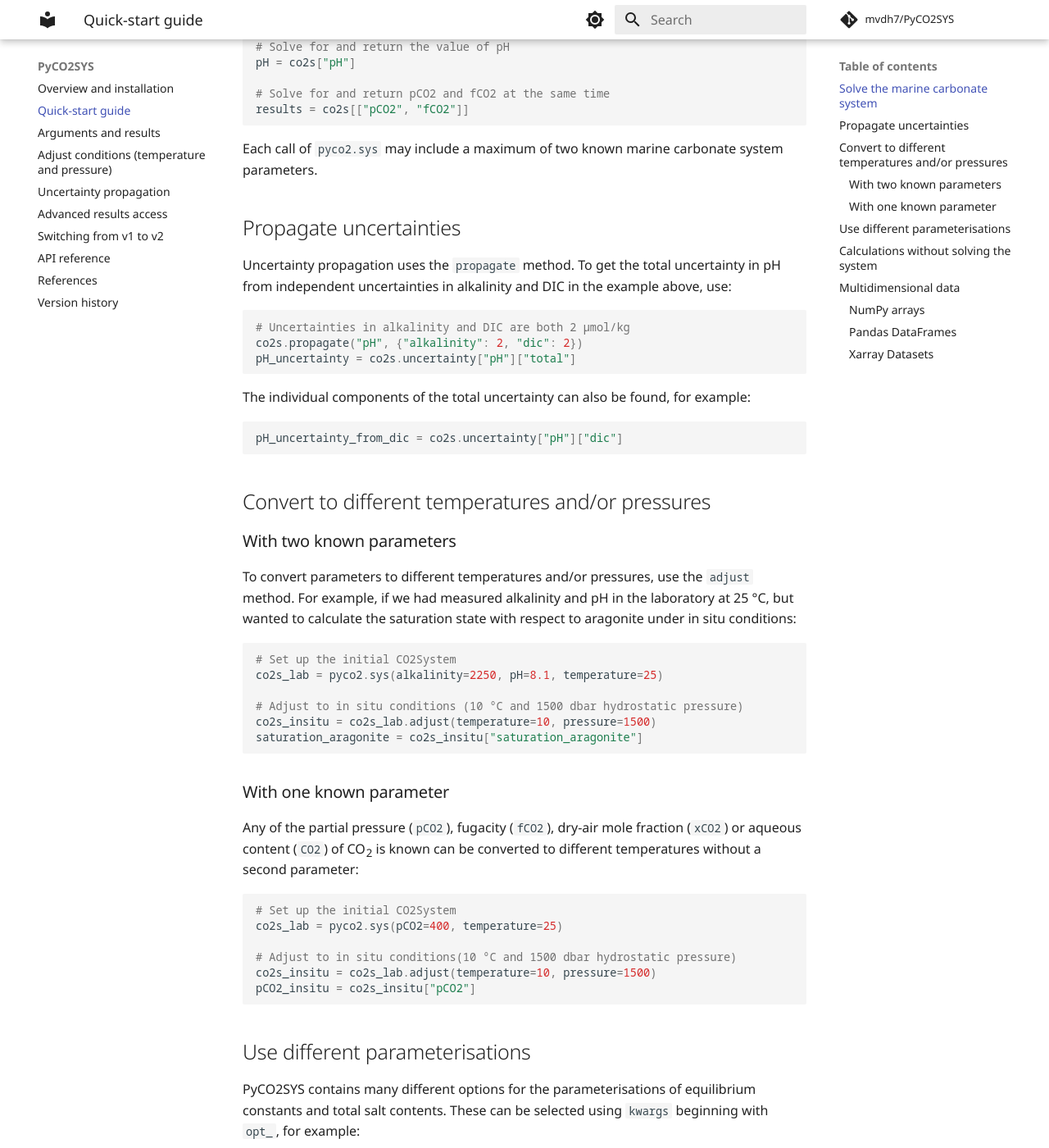
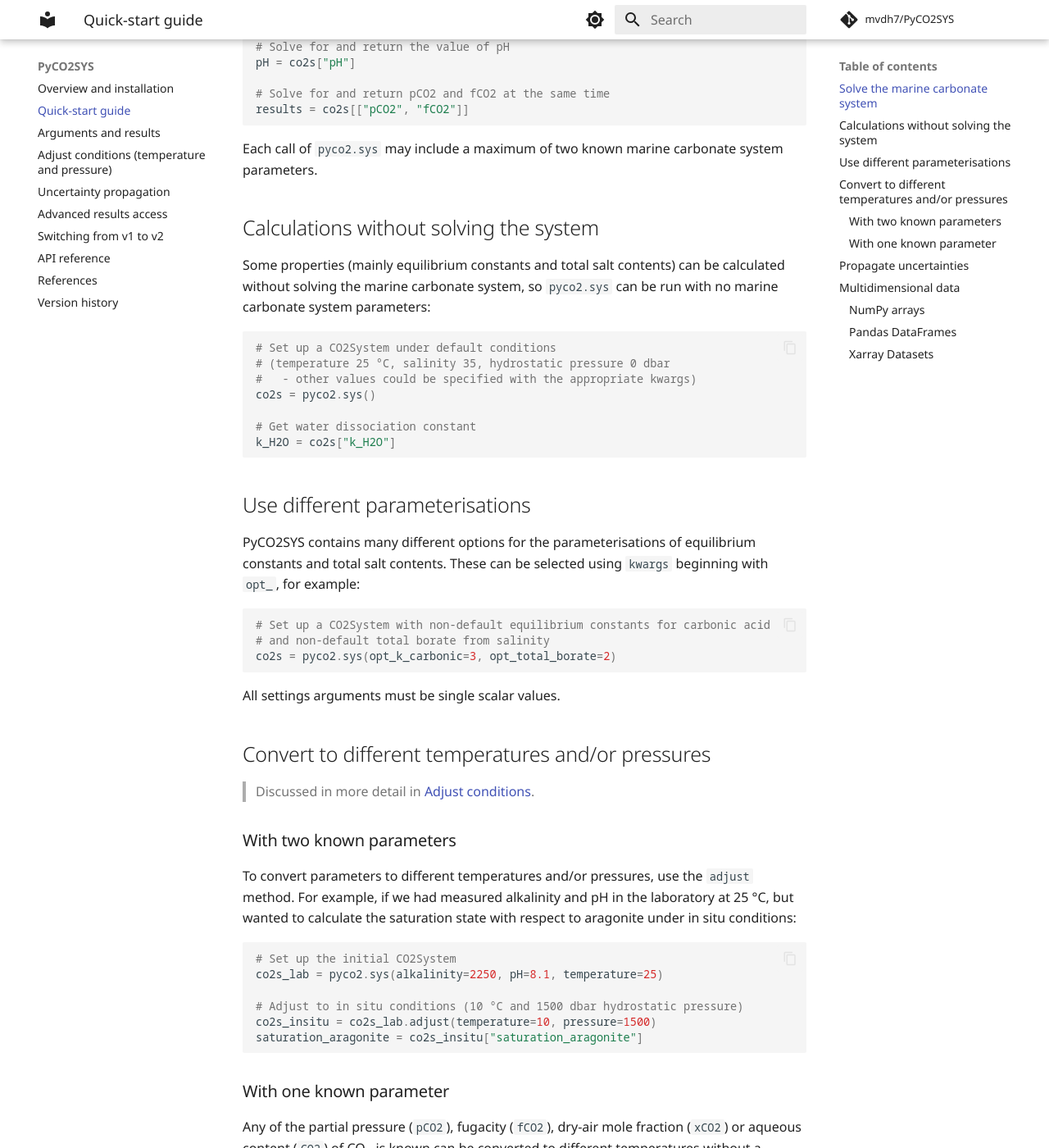
Before and after one commit to mvdh7/PyCO2SYS, an MkDocs documentation site: the page built from docs/quick.md, in a window 1280 px wide and 1400 px high, scrolled down 708 px. Shown: the whole window at 82% size. Built offline with MkDocs 1.6.1 and Material for MkDocs 9.7.7, drawn with Linux system fonts in a browser that asks for light colours; comment, search, counter and statistics services are not loaded; some of the changed text lies outside the part shown.

````diff
--- a/docs/detail.md
+++ b/docs/detail.md
@@ -230,7 +230,9 @@ See [Advanced results access](results.md) for a more detailed overview of the di
 
 ### `pyco2.sys` arguments
 
-All [keyword arguments](#keyword-arguments) that can be provided to `pyco2.sys` are also available as results with the same keyword.
+All [keyword arguments](#keyword-arguments) that can be provided to `pyco2.sys` and are not settings (i.e., do not begin with `opt_`) are also available as results with the same keyword.
+
+Settings arguments can be found at `co2s.opts`.  They should not be modified there - doing so will have unpredictable consequences for future calculations.
 
 ### pH
 
--- a/docs/quick.md
+++ b/docs/quick.md
@@ -30,23 +30,35 @@ results = co2s[["pCO2", "fCO2"]]
 
 Each call of `pyco2.sys` may include a maximum of two known marine carbonate system parameters.
 
-## Propagate uncertainties
+## Calculations without solving the system
 
-Uncertainty propagation uses the `propagate` method.  To get the total uncertainty in pH from independent uncertainties in alkalinity and DIC in the example above, use:
+Some properties (mainly equilibrium constants and total salt contents) can be calculated without solving the marine carbonate system, so `pyco2.sys` can be run with no marine carbonate system parameters:
 
 ```python
-# Uncertainties in alkalinity and DIC are both 2 µmol/kg
-co2s.propagate("pH", {"alkalinity": 2, "dic": 2})
-pH_uncertainty = co2s.uncertainty["pH"]["total"]
+# Set up a CO2System under default conditions
+# (temperature 25 °C, salinity 35, hydrostatic pressure 0 dbar
+#   - other values could be specified with the appropriate kwargs)
+co2s = pyco2.sys()
+
+# Get water dissociation constant
+k_H2O = co2s["k_H2O"]
 ```
 
-The individual components of the total uncertainty can also be found, for example:
+## Use different parameterisations
+
+PyCO2SYS contains many different options for the parameterisations of equilibrium constants and total salt contents.  These can be selected using `kwargs` beginning with `opt_`, for example:
 
 ```python
-pH_uncertainty_from_dic = co2s.uncertainty["pH"]["dic"]
+# Set up a CO2System with non-default equilibrium constants for carbonic acid
+# and non-default total borate from salinity
+co2s = pyco2.sys(opt_k_carbonic=3, opt_total_borate=2)
 ```
 
+All settings arguments must be single scalar values.
+
 ## Convert to different temperatures and/or pressures
+
+> Discussed in more detail in [Adjust conditions](adjust.md).
 
 ### With two known parameters
 
@@ -74,30 +86,22 @@ co2s_insitu = co2s_lab.adjust(temperature=10, pressure=1500)
 pCO2_insitu = co2s_insitu["pCO2"]
 ```
 
-## Use different parameterisations
+## Propagate uncertainties
 
-PyCO2SYS contains many different options for the parameterisations of equilibrium constants and total salt contents.  These can be selected using `kwargs` beginning with `opt_`, for example:
+> Discussed in more detail in [Uncertainty propagation](uncertainty.md).
+
+Uncertainty propagation uses the `propagate` method.  To get the total uncertainty in pH from independent uncertainties in alkalinity and DIC in the example above, use:
 
 ```python
-# Set up a CO2System with non-default equilibrium constants for carbonic acid
-# and non-default total borate from salinity
-co2s = pyco2.sys(opt_k_carbonic=3, opt_total_borate=2)
+# Uncertainties in alkalinity and DIC are both 2 µmol/kg
+co2s.propagate("pH", {"alkalinity": 2, "dic": 2})
+pH_uncertainty = co2s.uncertainty["pH"]["total"]
 ```
 
-All settings arguments must be single scalar values.
-
-## Calculations without solving the system
-
-Some properties (mainly equilibrium constants and total salt contents) can be calculated without solving the marine carbonate system, so `pyco2.sys` can be run with no marine carbonate system parameters:
+The individual components of the total uncertainty can also be found, for example:
 
 ```python
-# Set up a CO2System under default conditions
-# (temperature 25 °C, salinity 35, hydrostatic pressure 0 dbar
-#   - other values could be specified with the appropriate kwargs)
-co2s = pyco2.sys()
-
-# Get water dissociation constant
-k_H2O = co2s["k_H2O"]
+pH_uncertainty_from_dic = co2s.uncertainty["pH"]["dic"]
 ```
 
 ## Multidimensional data
--- a/docs/versions.md
+++ b/docs/versions.md
@@ -33,7 +33,14 @@ Switches from Autograd to JAX for automatic differentiation.  Internal mechanism
 
 !!! new-version "Changes in v2.0"
 
-    * Major internal revisions.
+    * Calculations performed only when needed for specifically requested parameters.
+    * Only one combination of known marine carbonate system parameters allowed per calculation.
+    * Only one combination of optional settings allowed per calculation.
+    * Optional settings each only affect one parameterisation, so there are more of them.  (In v1, `opt_k_carbonic` could alter several other parameterisations beyond just the carbonic acid equilibrium.)
+    * "Input" and "output" conditions deprecated in favour of the `adjust` method.
+    * Uncertainty propagation uses automatic differentiation instead of finite differences.
+    * Simple tests suggest calculations including iterative pH solving are on the order of 100 times faster and have about 100 times lower peak memory demand.
+    * Differences in calculated values from v1.8 should all be at the level of computer precision (i.e., negligible).
 
 ## 1.8
 
--- a/mkdocs.yml
+++ b/mkdocs.yml
@@ -43,7 +43,8 @@ theme:
     text: Noto Sans
     code: Noto Sans Mono
   features:
-    navigation.footer
+    - navigation.footer
+    - content.code.copy
 
 # Extensions
 markdown_extensions:
````
Also changed, not shown: docs/index.md (+6 -2 lines).
